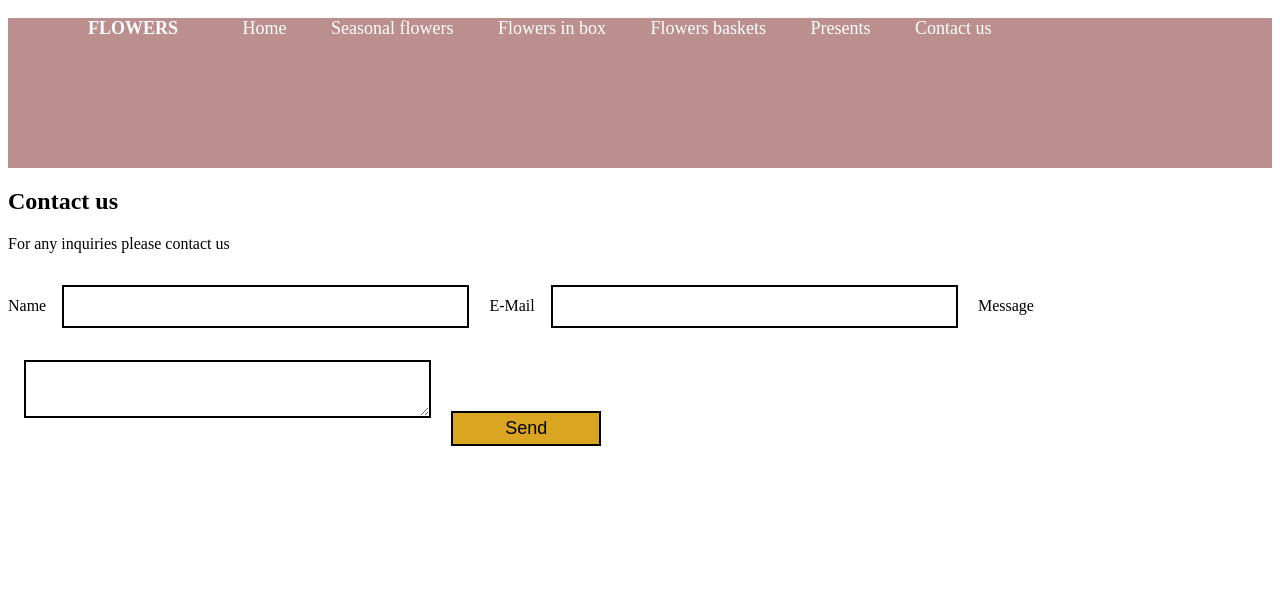
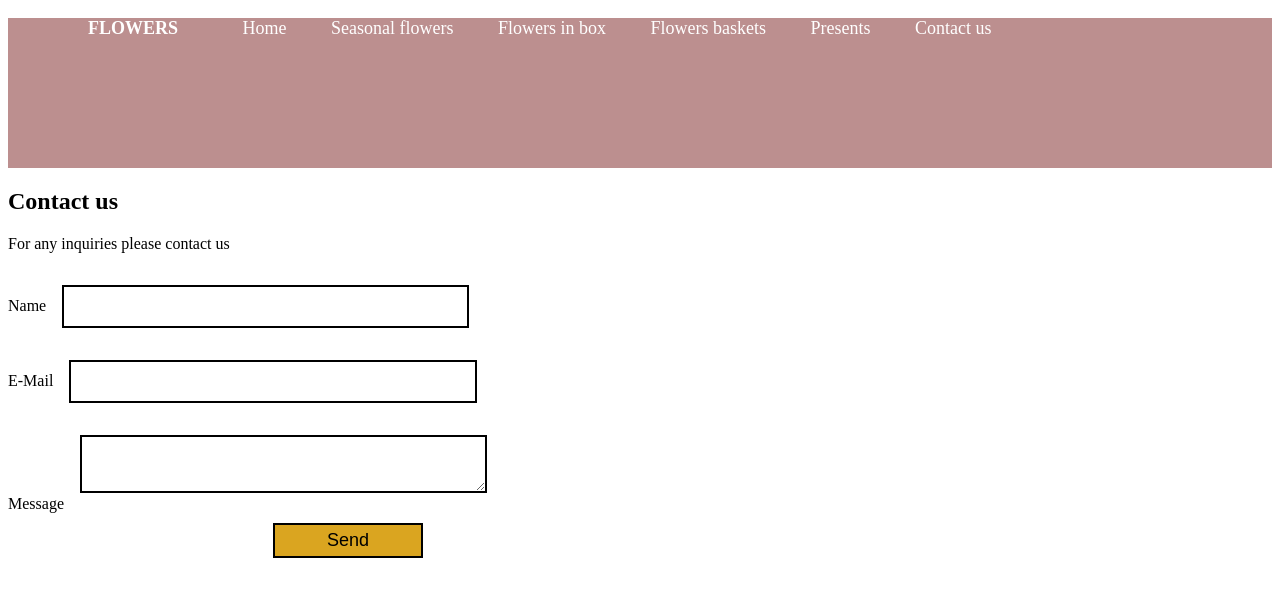
Before and after one commit to Newerowa/chrono, a plain HTML site: page index.html in a window 1280 px wide. Drawn offline with Linux system fonts and the light colour scheme.

Commit message:
wrapped each line of label

```diff
--- a/index.html
+++ b/index.html
@@ -24,9 +24,9 @@
         <h2>Contact us</h2>
         <p>For any inquiries please contact us</p>
         <form action="" method="POST">
-            <label for="name">Name<input type="text" id="name" name="Name"></label>
-            <label for="e-mail">E-Mail<input type="text" id="e-mail" name="E-Mail"></label>
-            <label for="message">Message<textarea id="message" name="message"></textarea></label>
+            <div class="form -line-item"><label for="name">Name<input type="text" id="name" name="Name"></label></div>
+            <div class="form -line-item"><label for="e-mail">E-Mail<input type="text" id="e-mail" name="E-Mail"></label></div>
+            <div class="form -line-item"><label for="message">Message<textarea id="message" name="message"></textarea></label></div>
         <input type="button"  value="Send">
         </form>
     </div>
--- a/style.css
+++ b/style.css
@@ -37,9 +37,5 @@ input[type=button] {
     font-size: 18px;
     padding: 5px 20px;
     width: 150px;
+    margin: 10px 265px;
 }
-
-.form-line-item {
-    flex-direction: column;
-
-}
```
